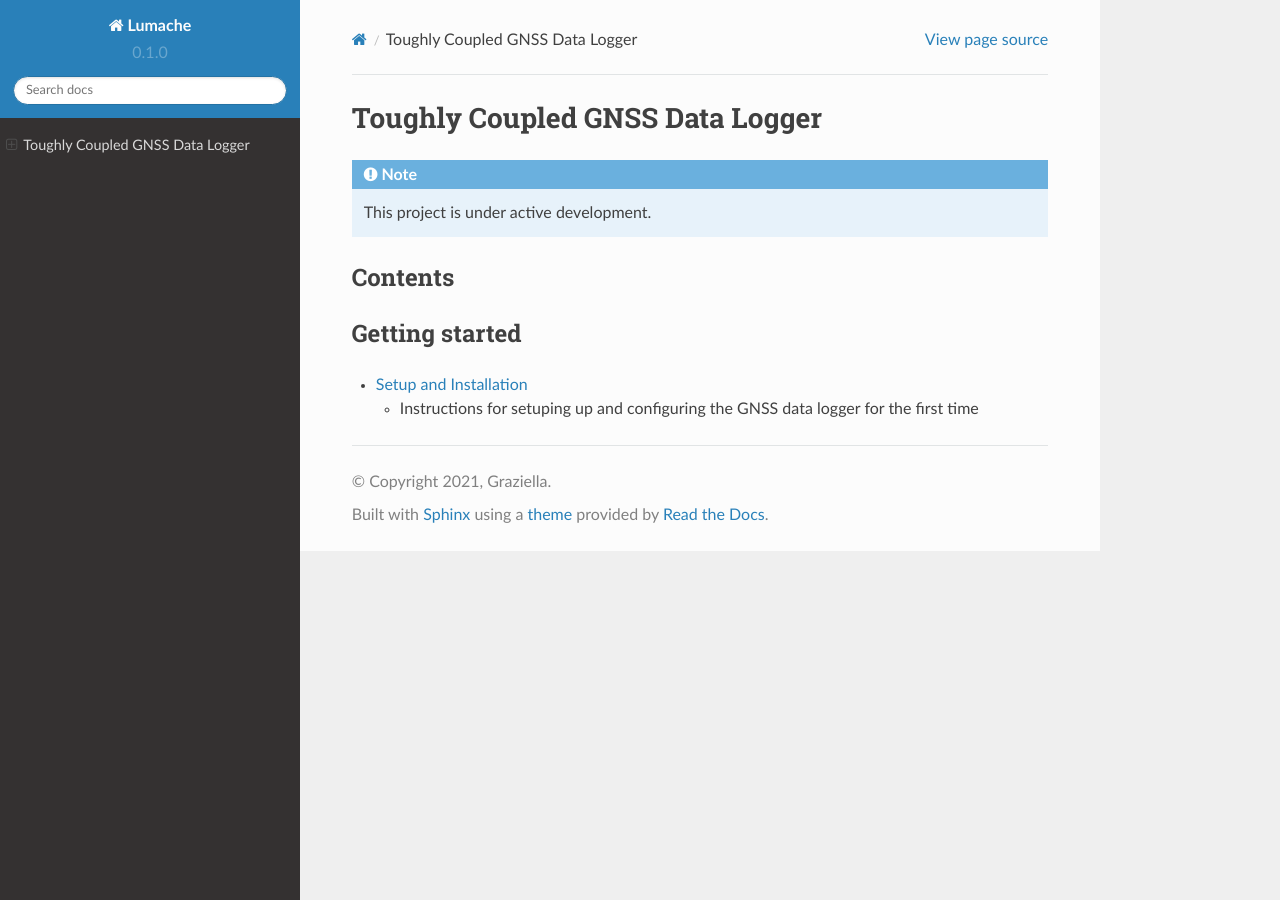
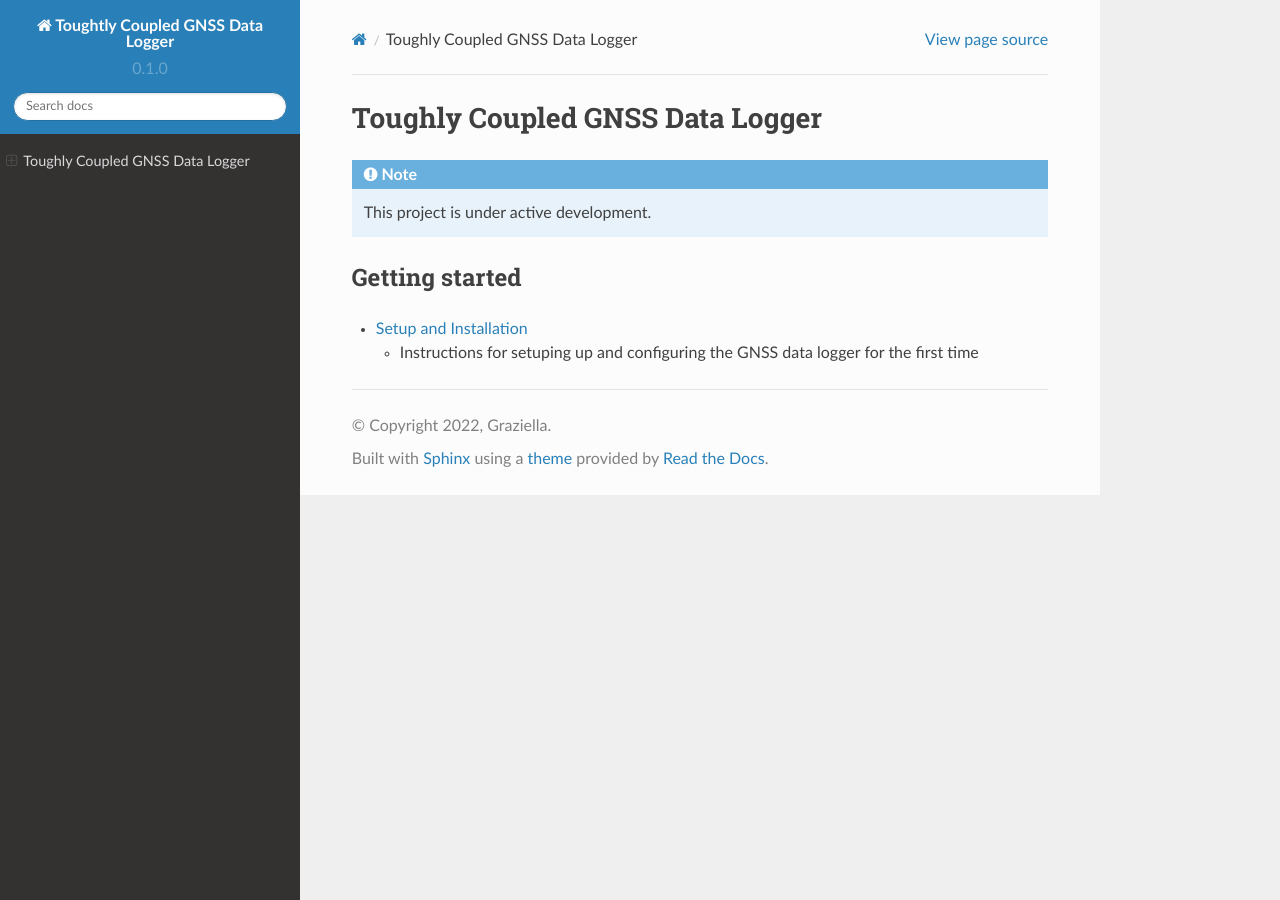
Before and after one commit to torejohansson97/tightly-coupled-gnss-data-logger, a Sphinx documentation site: the page built from docs/source/index.rst, in a window 1280 px wide. Built offline with Sphinx 7.4.7 and the Read the Docs theme 2.0.0, drawn with Linux system fonts in a browser that asks for light colours; pages that are not in the unit, such as notebooks, are missing from menus.

```diff
--- a/docs/source/conf.py
+++ b/docs/source/conf.py
@@ -2,8 +2,8 @@
 
 # -- Project information
 
-project = 'Lumache'
-copyright = '2021, Graziella'
+project = 'Toughtly Coupled GNSS Data Logger'
+copyright = '2022, Graziella'
 author = 'Graziella'
 
 release = '0.1'
--- a/docs/source/index.rst
+++ b/docs/source/index.rst
@@ -4,9 +4,6 @@ Toughly Coupled GNSS Data Logger
 .. note::
 
    This project is under active development.
-
-Contents
---------
 
 .. toctree::
    :titlesonly:
--- a/docs/source/setup-and-installation.rst
+++ b/docs/source/setup-and-installation.rst
@@ -1,4 +1,10 @@
 .. _intro-set-and-install:
+
+.. toctree::
+   :hidden:
+   :glob:
+
+   setup-and-installation/ros-noetic
 
 ==================
 Setup and Installation guide
--- /dev/null
+++ b/docs/source/setup-and-installation/ros-noetic.rst
@@ -0,0 +1,6 @@
+ROS Noetic Installation
+===============
+
+.. contents:: Table of Contents
+   :depth: 2
+   :local:
```
